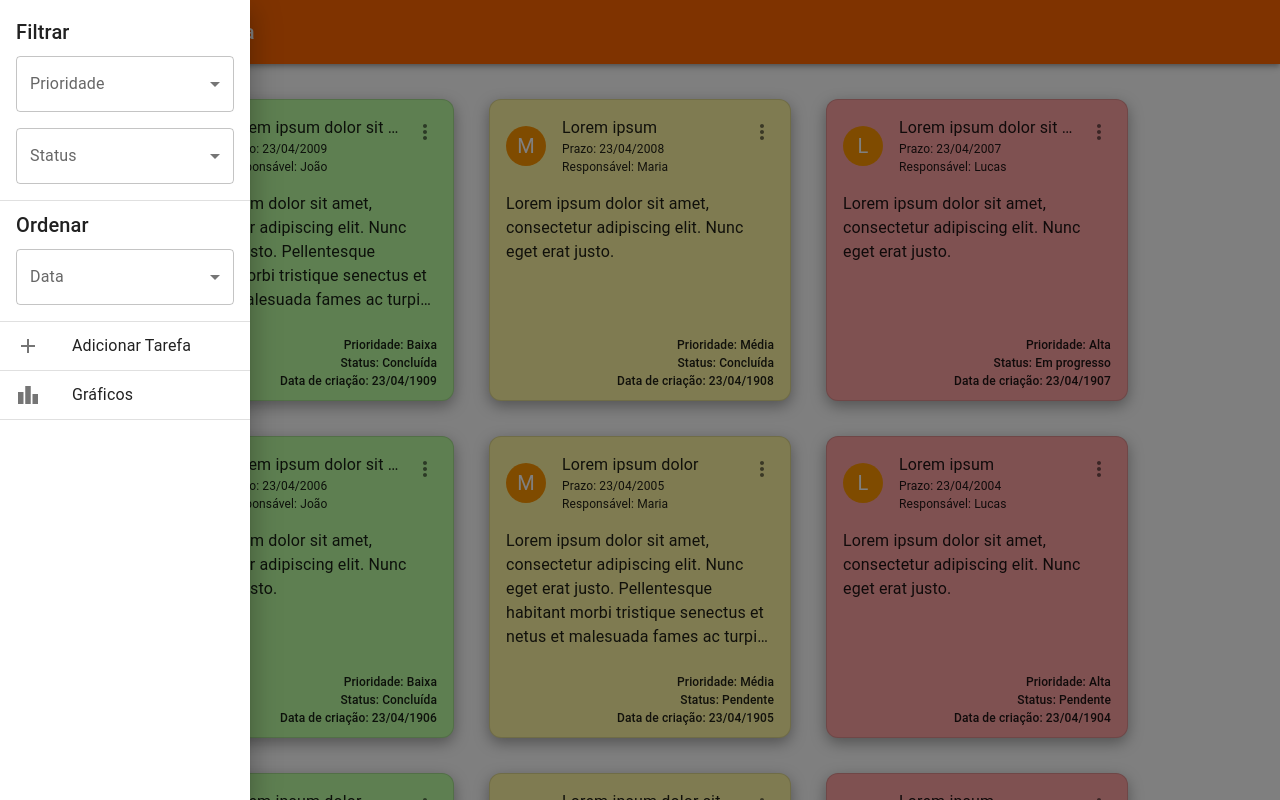
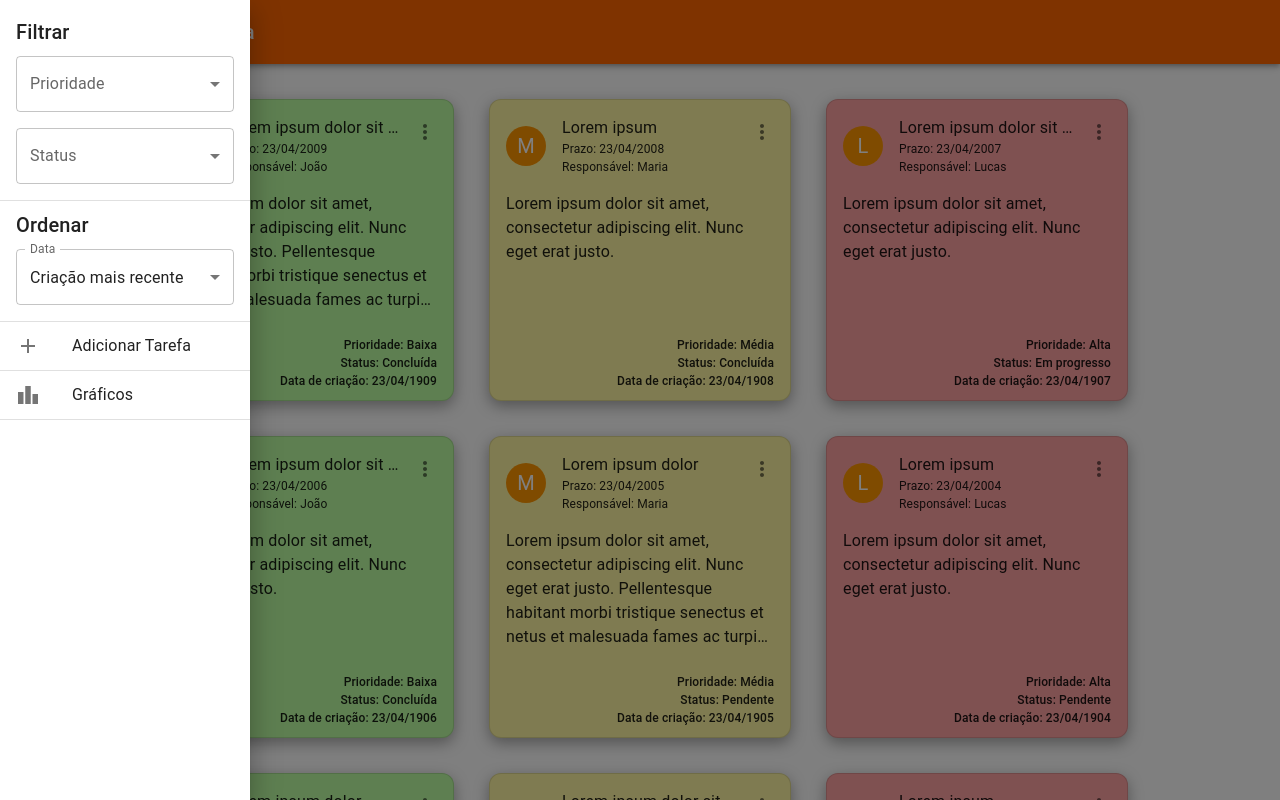
Before and after one commit to lukassilveira/fts-react, a React (Create React App) app: page / in a window 1280 px wide. Both pictures are taken after a click on the button 36 px from the left and 32 px from the top of the page. Shown: the top 800 px of the page. Built offline with nearby package versions, Linux system fonts and the light colour scheme.

Commit message:
decoupling drawer from navbar

```diff
--- a/src/shared/components/NavBar/NavBar.tsx
+++ b/src/shared/components/NavBar/NavBar.tsx
@@ -5,30 +5,18 @@ import Toolbar from "@mui/material/Toolbar";
 import IconButton from "@mui/material/IconButton";
 import Typography from "@mui/material/Typography";
 import MenuIcon from "@mui/icons-material/Menu";
-import { useSelector, useDispatch } from "react-redux";
+import { useDispatch } from "react-redux";
 import { addTask } from "../../../features/task/taskSlice.ts";
-import { setFilter } from "../../../features/filter/filterSlice.ts";
-import { RootState } from "../../../store.ts";
-import { setSortBy } from "../../../features/sortBy/sortBySlice.ts";
 import NavBarDrawer from "./NavBarDrawer.tsx";
 import TaskModal from "./NavBarModal.tsx";
 
 const NavBar: React.FC = () => {
   const dispatch = useDispatch();
-  const filters = useSelector((state: RootState) => state.filters);
   const [drawerOpen, setDrawerOpen] = useState(false);
   const [modalOpen, setModalOpen] = useState(false);
 
   const toggleDrawer = (open: boolean) => () => {
     setDrawerOpen(open);
-  };
-
-  const handleFilterChange = (name: string, value: string) => {
-    dispatch(setFilter({ name, value }));
-  };
-
-  const handleSortChange = (value: string) => {
-    dispatch(setSortBy(value));
   };
 
   const handleModalOpen = () => {
@@ -71,10 +59,7 @@ const NavBar: React.FC = () => {
       <NavBarDrawer
         drawerOpen={drawerOpen}
         toggleDrawer={toggleDrawer}
-        filters={filters}
-        handleFilterChange={handleFilterChange}
         handleModalOpen={handleModalOpen}
-        handleSortChange={handleSortChange}
       />
 
       <TaskModal
--- a/src/shared/components/NavBar/NavBarDrawer.tsx
+++ b/src/shared/components/NavBar/NavBarDrawer.tsx
@@ -11,24 +11,22 @@ import Divider from "@mui/material/Divider";
 import AddIcon from "@mui/icons-material/Add";
 import LeaderboardIcon from "@mui/icons-material/Leaderboard";
 import MenuItem from "@mui/material/MenuItem";
+import { useTaskService } from "../../services/taskService.ts";
 
 interface NavBarDrawerProps {
   drawerOpen: boolean;
   toggleDrawer: (open: boolean) => () => void;
-  filters: any;
-  handleFilterChange: (name: string, value: string) => void;
   handleModalOpen: () => void;
-  handleSortChange: (value: string) => void;
 }
 
 const NavBarDrawer: React.FC<NavBarDrawerProps> = ({
   drawerOpen,
   toggleDrawer,
-  filters,
-  handleFilterChange,
   handleModalOpen,
-  handleSortChange,
 }) => {
+  const { filters, sortBy, handleFilterChange, handleSortChange } =
+    useTaskService();
+
   return (
     <Drawer anchor="left" open={drawerOpen} onClose={toggleDrawer(false)}>
       <Box
@@ -46,7 +44,7 @@ const NavBarDrawer: React.FC<NavBarDrawerProps> = ({
               select
               fullWidth
               label="Prioridade"
-              value={filters.priority}
+              value={filters.priority || ""}
               onChange={(e) => handleFilterChange("priority", e.target.value)}
               sx={{ mb: 2 }}
             >
@@ -61,7 +59,7 @@ const NavBarDrawer: React.FC<NavBarDrawerProps> = ({
               select
               fullWidth
               label="Status"
-              value={filters.status}
+              value={filters.status || ""}
               onChange={(e) => handleFilterChange("status", e.target.value)}
               sx={{ mb: 2 }}
             >
@@ -80,7 +78,7 @@ const NavBarDrawer: React.FC<NavBarDrawerProps> = ({
               select
               fullWidth
               label="Data"
-              value={filters.priority}
+              value={sortBy.sortBy || ""}
               onChange={(e) => handleSortChange(e.target.value)}
               sx={{ mb: 2 }}
             >
--- a/src/shared/services/taskService.ts
+++ b/src/shared/services/taskService.ts
@@ -9,6 +9,7 @@ export const useTaskService = () => {
   const dispatch = useDispatch();
 
   const filters = useSelector((state: RootState) => state.filters);
+  const sortBy = useSelector((state: RootState) => state.sortBy);
 
   const handleFilterChange = (name: string, value: string) => {
     dispatch(setFilter({ name, value }));
@@ -24,6 +25,7 @@ export const useTaskService = () => {
 
   return {
     filters,
+    sortBy,
     handleFilterChange,
     handleSortChange,
     handleCreateTask,
```
